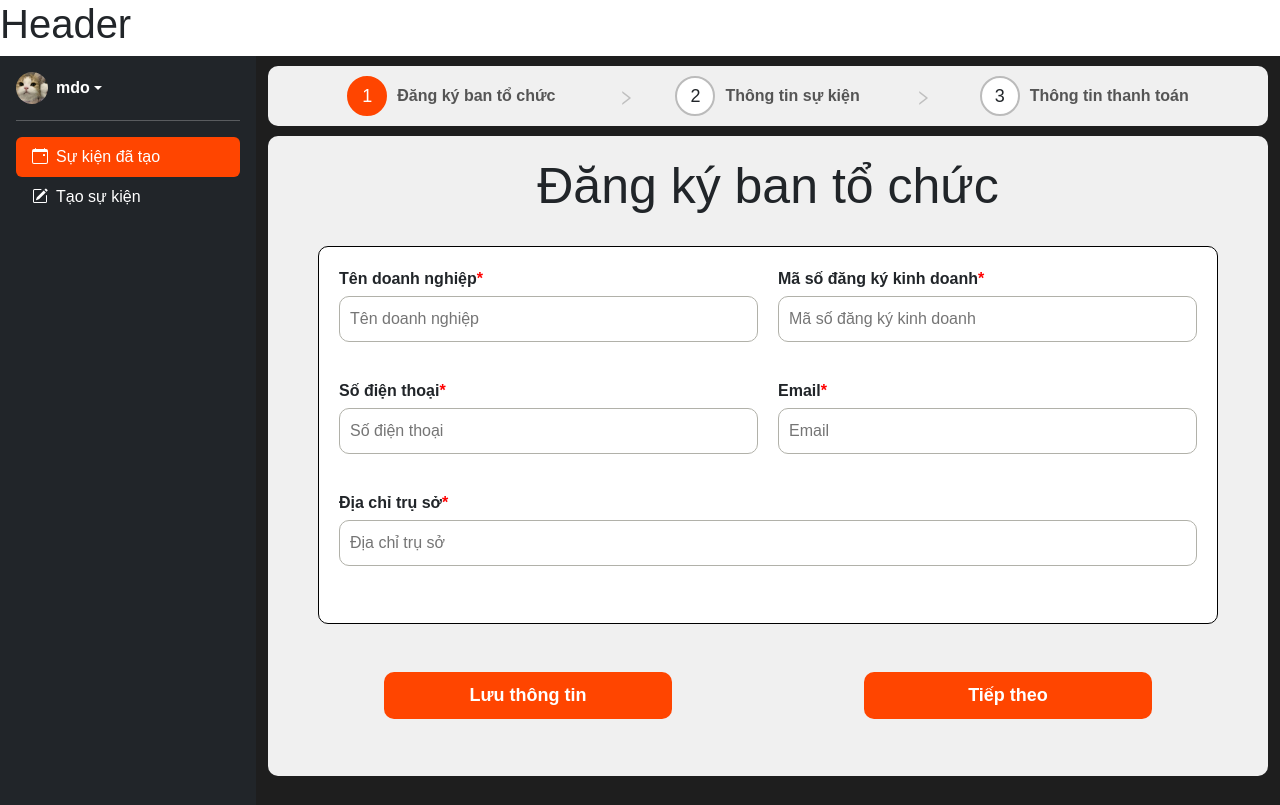
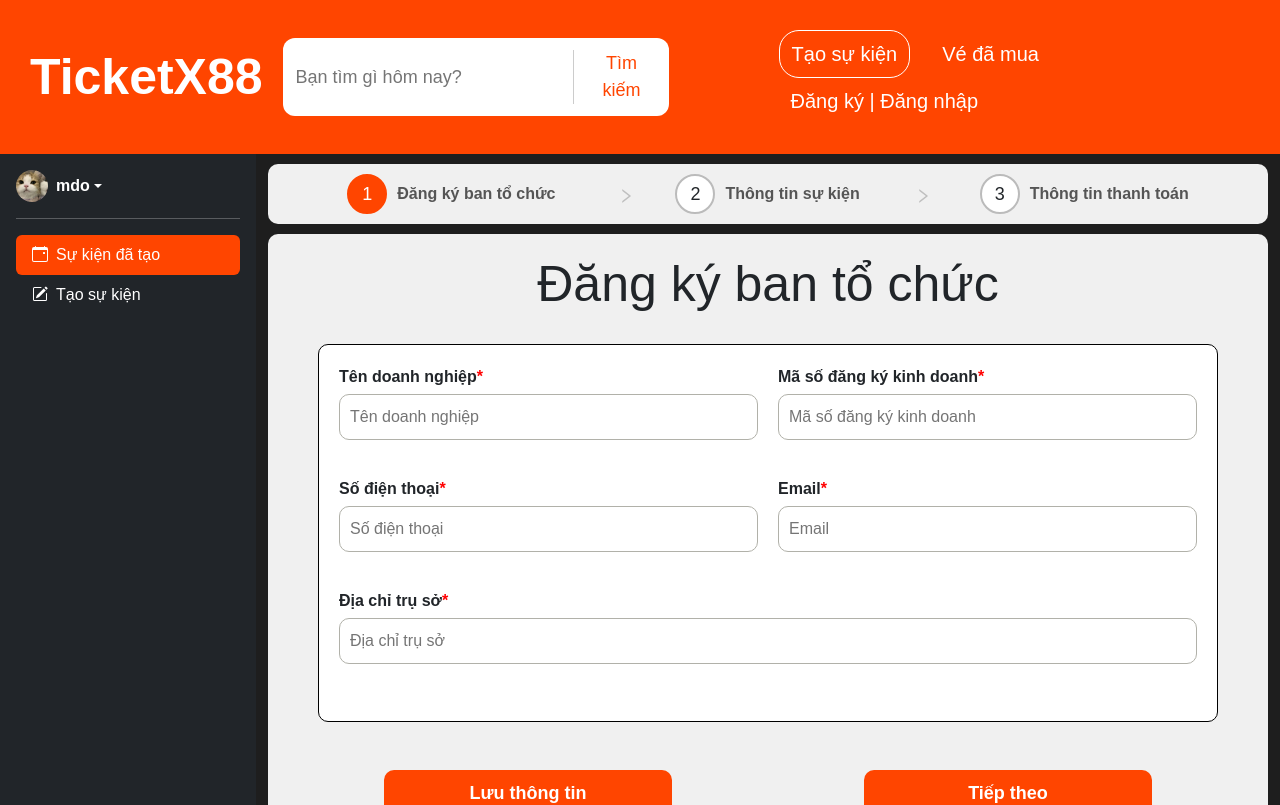
Before and after one commit to SPRINGPEACHVINH/NT208, a React (Create React App) app in the folder frontend-ticketx88/: page /BtcRegister in a window 1280 px wide. Shown: the top 805 px of the page. Built offline with nearby package versions, Linux system fonts and the light colour scheme.

Commit message:
added header

```diff
--- a/frontend-ticketx88/src/components/Header/Header.jsx
+++ b/frontend-ticketx88/src/components/Header/Header.jsx
@@ -1,10 +1,9 @@
 import React from "react"
+import ShowHeader from "./ShowHeader"
 
 const Header = () => {
     return (
-        <div>
-            <h1>Header</h1>
-        </div>
+        <ShowHeader />
     )
 }
 
--- /dev/null
+++ b/frontend-ticketx88/src/components/Header/ShowHeader.js
@@ -0,0 +1,31 @@
+import React from "react";
+import { Link } from "react-router-dom";
+import "../../styles/Header.css";
+
+const ShowHeader = () => {
+  return (
+    <header className="header">
+      <div className="logo">TicketX88</div>
+      <div className="options">
+        <div className="search-container">
+          <input
+            type="text"
+            id="search-input"
+            placeholder="Bạn tìm gì hôm nay?"
+            autoComplete="off"
+          />
+          <button id="search-btn">Tìm kiếm</button>
+        </div>
+        <div className="actions">
+          <button className="create-event">Tạo sự kiện</button>
+          <button className="purchased-tickets">Vé đã mua</button>
+          <button className="auth-button">
+            <Link to="/Register">Đăng ký | Đăng nhập</Link>
+          </button>
+        </div>
+      </div>
+    </header>
+  );
+};
+
+export default ShowHeader;
--- a/frontend-ticketx88/src/components/TicketInfo.js
+++ b/frontend-ticketx88/src/components/TicketInfo.js
@@ -38,7 +38,7 @@ const TicketInfo = () => {
   return (
     <div className="ticket-info-container">
       <div className="ticket-info">
-        <div className="header" onClick={() => toggleDetails("main-details")}>
+        <div className="ticket-header" onClick={() => toggleDetails("main-details")}>
           18:00 - 22:00, 31 Tháng 05, 2024
           <button className="buy-button">Mua vé ngay</button>
         </div>
--- /dev/null
+++ b/frontend-ticketx88/src/styles/Header.css
@@ -0,0 +1,88 @@
+.header {
+    display: flex;
+    align-items: center;
+    justify-content: space-between;
+    background-color: orangered;
+    padding: 30px 30px;
+    color: white;
+}
+
+.logo {
+    font-size: 50px;
+    font-weight: bold;
+}
+
+.options {
+    display: flex;
+    align-items: center;
+}
+
+.search-container {
+    display: flex;
+    align-items: center;
+    flex-grow: 1;
+    margin-left: 20px;
+    margin-right: 100Px;
+    background-color: #fff;
+    border-radius: 12px;
+}
+
+.search-container input {
+    width: 300px;
+    padding: 8px;
+    border: none;
+    margin-left: 5px;
+}
+
+.search-container button {
+    padding: 0px 12px 0px 12px;
+    margin: 12px 0px 12px 0px;
+    border: none;
+    border-left: 1px solid rgba(0, 0, 0, 0.2);
+    background-color: #fff;
+    color: orangered;
+    cursor: pointer;
+}
+
+.search-container input,
+.search-container button {
+    font-size: 18px;
+    height: 70%;
+}
+
+.actions button {
+    margin-left: 10px;
+    padding: 8px 12px;
+    border: none;
+    background-color: transparent;
+    color: white;
+    cursor: pointer;
+    font-size: 20px;
+    height: 70%;
+}
+
+.create-event {
+    border-radius: 20px;
+    transition: background-color 0.3s;
+    margin-right: 10px;
+}
+
+.create-event:hover {
+    background-color: white;
+    color: orangered;
+}
+
+.actions button.create-event {
+    border: 1px solid white;
+}
+
+.actions button.create-event:hover {
+    background-color: white;
+    color: orangered;
+    border: 1px solid orangered;
+}
+
+.auth-button a {
+    color: inherit;
+    text-decoration: none;
+}
--- a/frontend-ticketx88/src/styles/TicketInfo.css
+++ b/frontend-ticketx88/src/styles/TicketInfo.css
@@ -15,7 +15,7 @@
     transition: max-height 0.3s ease-out;
 }
 
-.header {
+.ticket-header {
     background-color: #222;
     padding: 20px;
     cursor: pointer;
```
